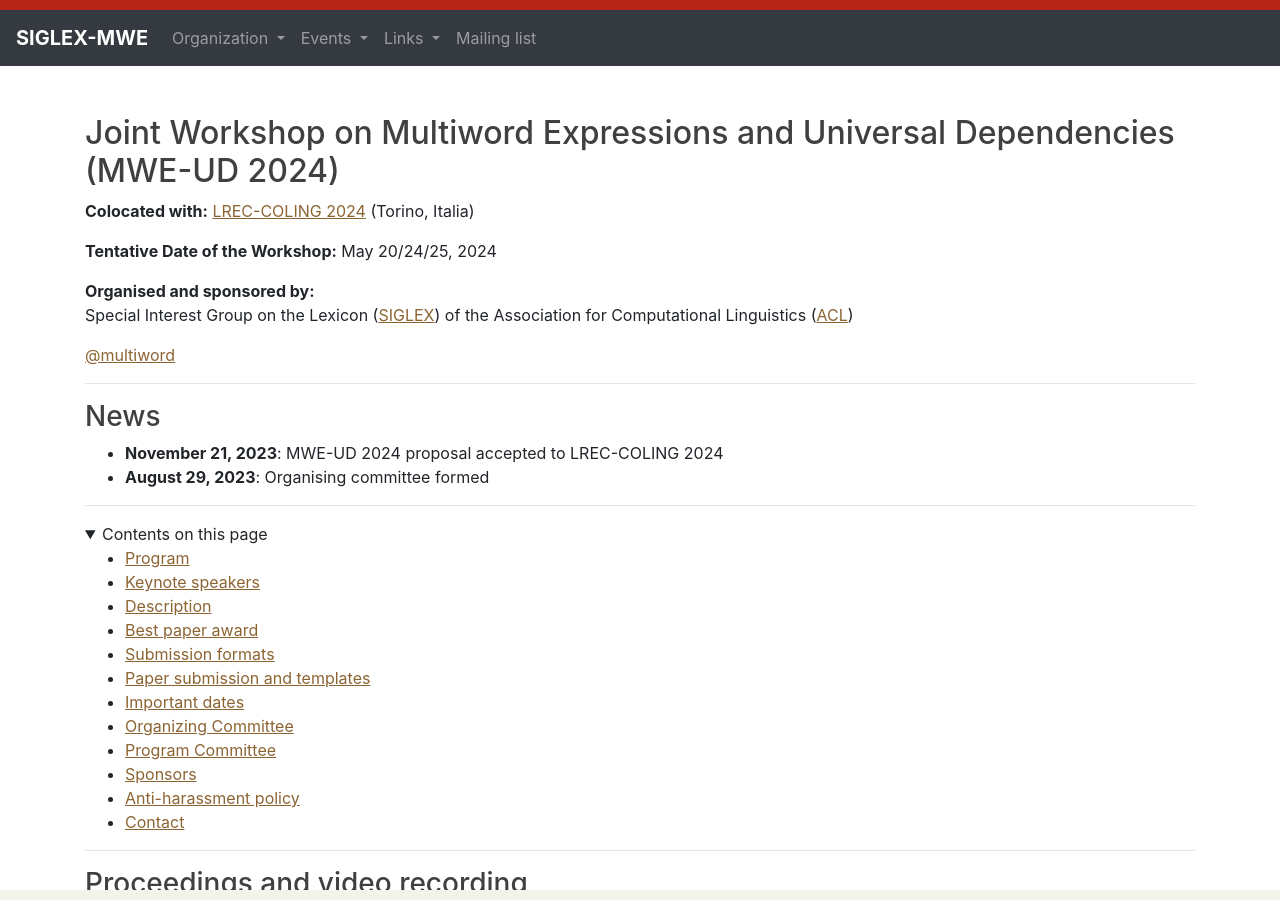
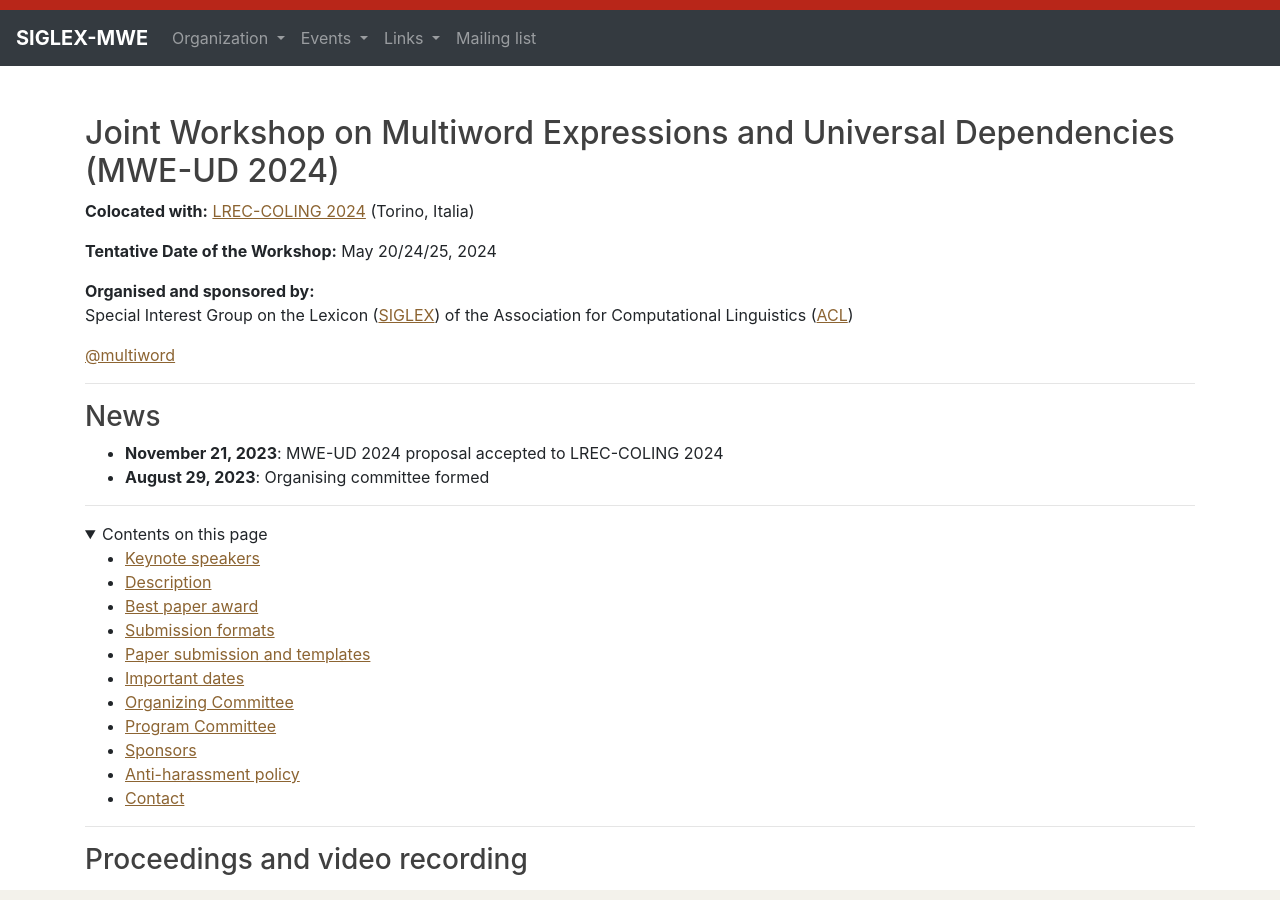
Before and after one commit to multiword/multiword.github.io, a Jekyll site: the page built from mweud2024/index.md, in a window 1280 px wide and 900 px high. Built offline with Jekyll 4.4.1, drawn with Linux system fonts in a browser that asks for light colours; comment, search, counter and statistics services are not loaded.

Commit message:
Update visible sections

```diff
--- a/mweud2024/index.md
+++ b/mweud2024/index.md
@@ -37,7 +37,7 @@
     Contents on this page
   </summary>
 <!---[Proceedings and video recording](#proceedings-video)-->
-- [Program](#program)
+<!---[Program](#program)-->
 - [Keynote speakers](#keynotes)
 - [Description](#description)
 - [Best paper award](#award)
```
